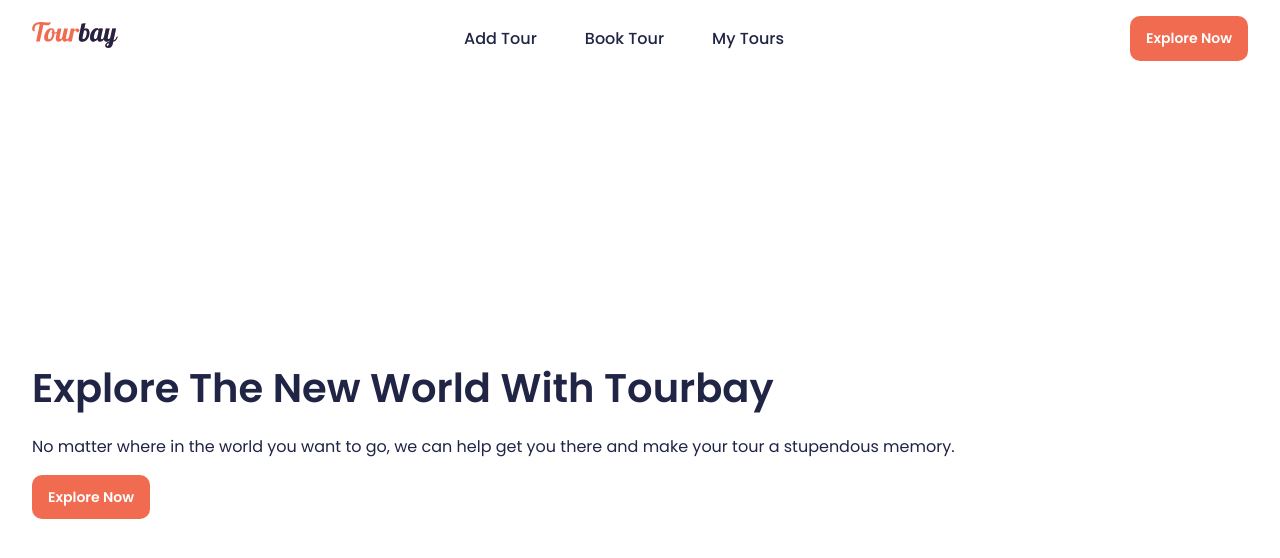
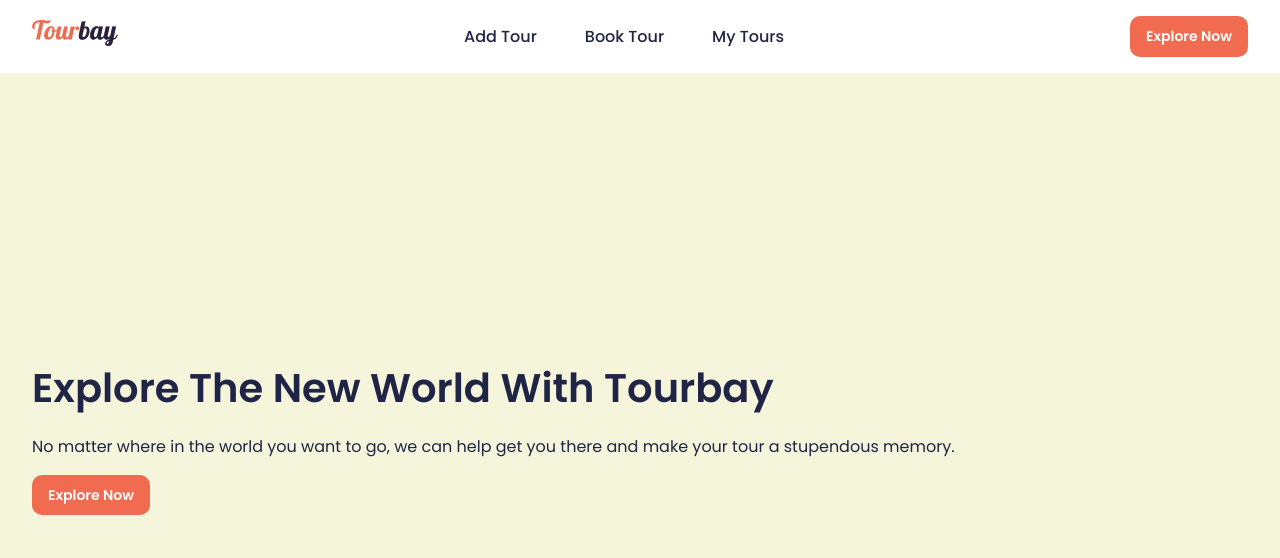
Before and after one commit to afnan-emumba/booking-system-app, a React (Vite) app: page / in a window 1280 px wide. Shown: the top 558 px of the page. Built offline with nearby package versions, Linux system fonts and the light colour scheme.

Commit message:
updated css

```diff
--- a/src/App.tsx
+++ b/src/App.tsx
@@ -4,7 +4,7 @@ import Navbar from "./components/Navbar";
 
 function App() {
   return (
-    <div className='app'>
+    <div className='app-container'>
       <Routes>
         <Route path='/' element={<Navbar />}>
           <Route path='/' element={<Home />} />
--- /dev/null
+++ b/src/assets/Images.tsx
@@ -0,0 +1,2 @@
+// import all images here from the assets/images folder
+import homePic1 from "./images/home-pic-1.jpg";
--- a/src/components/Home.tsx
+++ b/src/components/Home.tsx
@@ -3,8 +3,8 @@ import { Link } from "react-router-dom";
 
 const Home = () => {
   return (
-    <div className='home'>
-      <div className='home-text'>
+    <div className='homepage'>
+      <div className='homepage-text'>
         <h1>Explore The New World With Tourbay</h1>
         <p>
           No matter where in the world you want to go, we can help get you there
@@ -12,13 +12,13 @@ const Home = () => {
         </p>
         <div>
           <Button>
-            <Link className='link' to={"/explore-tours"}>
+            <Link className='navbar-link' to={"/explore-tours"}>
               Explore Now
             </Link>
           </Button>
         </div>
       </div>
-      <div className='home-img'></div>
+      <div className='homepage-img-container'></div>
     </div>
   );
 };
--- a/src/components/Navbar.tsx
+++ b/src/components/Navbar.tsx
@@ -5,22 +5,22 @@ import Logo from "../assets/Logo";
 const Navbar = () => {
   return (
     <>
-      <nav className='nav'>
+      <nav className='navbar'>
         <Link to={"/"}>
           <Logo />
         </Link>
-        <ul className='nav-list'>
-          <Link className='link' to={"/add-tour"}>
+        <ul className='navbar-list'>
+          <Link className='navbar-link' to={"/add-tour"}>
             <li>Add Tour</li>
           </Link>
-          <Link className='link' to={"/book-tour"}>
+          <Link className='navbar-link' to={"/book-tour"}>
             <li>Book Tour</li>
           </Link>
-          <Link className='link' to={"/my-tours"}>
+          <Link className='navbar-link' to={"/my-tours"}>
             <li>My Tours</li>
           </Link>
         </ul>
-        <Link className='link' to={"/explore-tours"}>
+        <Link className='navbar-link' to={"/explore-tours"}>
           <Button>Explore Now</Button>
         </Link>
       </nav>
--- a/src/index.css
+++ b/src/index.css
@@ -6,6 +6,11 @@
     padding: 0;
     box-sizing: border-box;
     color: #202445;
+}
+
+::selection {
+    background-color: #da5c42;
+    color: #ffffff;
 }
 
 html,
@@ -29,13 +34,13 @@ p {
     min-height: 100%;
 }
 
-.app {
+.app-container {
     display: flex;
     flex-direction: column;
     min-height: 100vh;
 }
 
-.nav {
+.navbar {
     display: flex;
     justify-content: space-between;
     align-items: center;
@@ -47,32 +52,34 @@ p {
     flex-shrink: 0;
 }
 
-.nav-list {
+.navbar-list {
     display: flex;
     justify-content: center;
     align-items: center;
     gap: 3rem;
 }
 
-.nav-list li {
+.navbar-list li {
     list-style: none;
     font-weight: 500;
 }
 
-.link {
+.navbar-link {
     all: unset;
     cursor: pointer;
 }
 
-.home {
+.homepage {
     display: flex;
     justify-content: space-between;
     align-items: center;
     padding: 0 2rem;
     flex-grow: 1;
+    min-height: 100%;
+    background-color: beige;
 }
 
-.home-text {
+.homepage-text {
     display: flex;
     flex-direction: column;
     justify-content: center;
--- a/src/theme.ts
+++ b/src/theme.ts
@@ -10,7 +10,7 @@ const theme = createTheme({
           "&:hover": {
             backgroundColor: "#c74f38",
           },
-          padding: "10px 16px",
+          padding: "8px 16px",
           fontWeight: 600,
           textTransform: "none",
           fontSize: 14,
```
